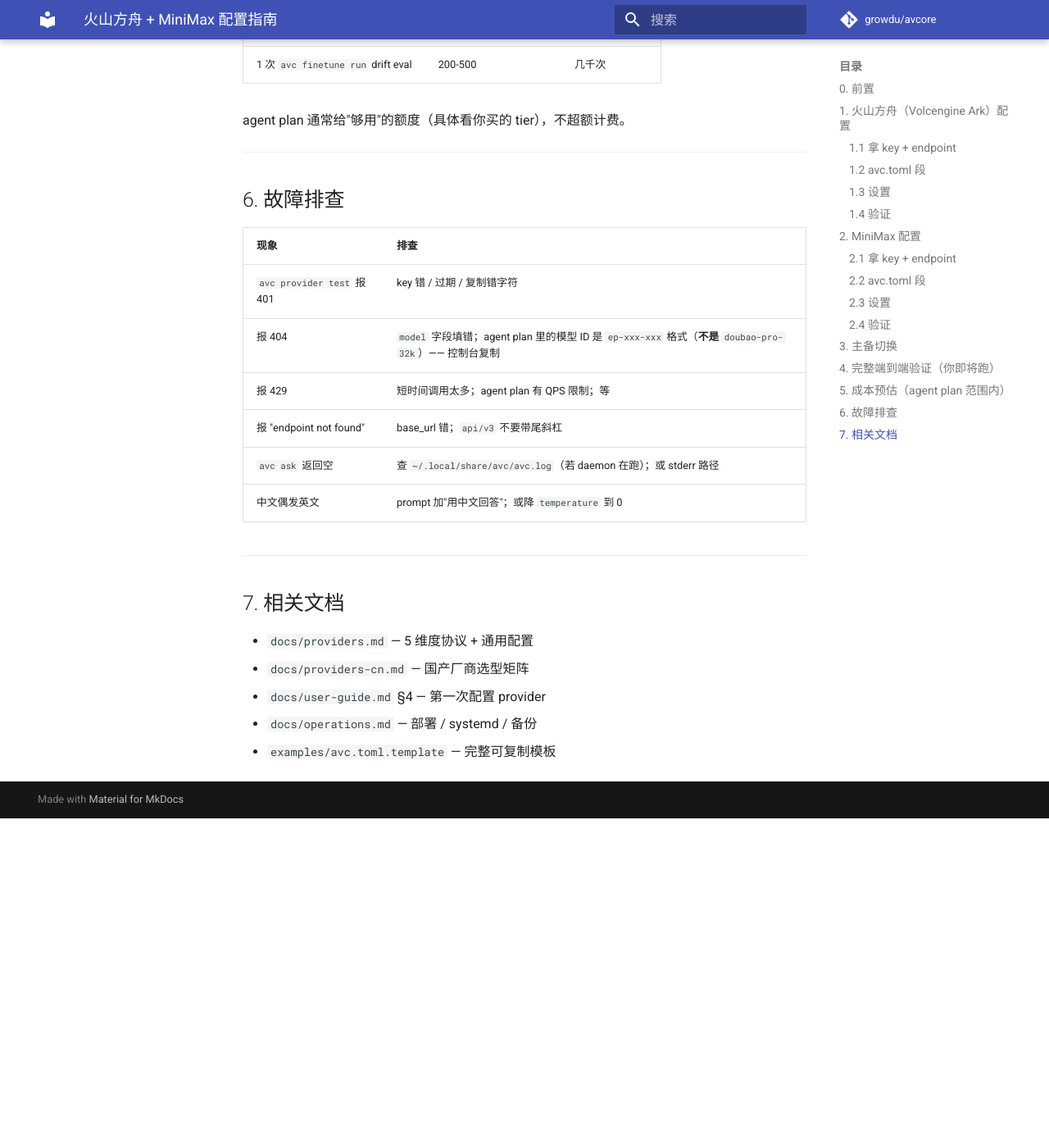
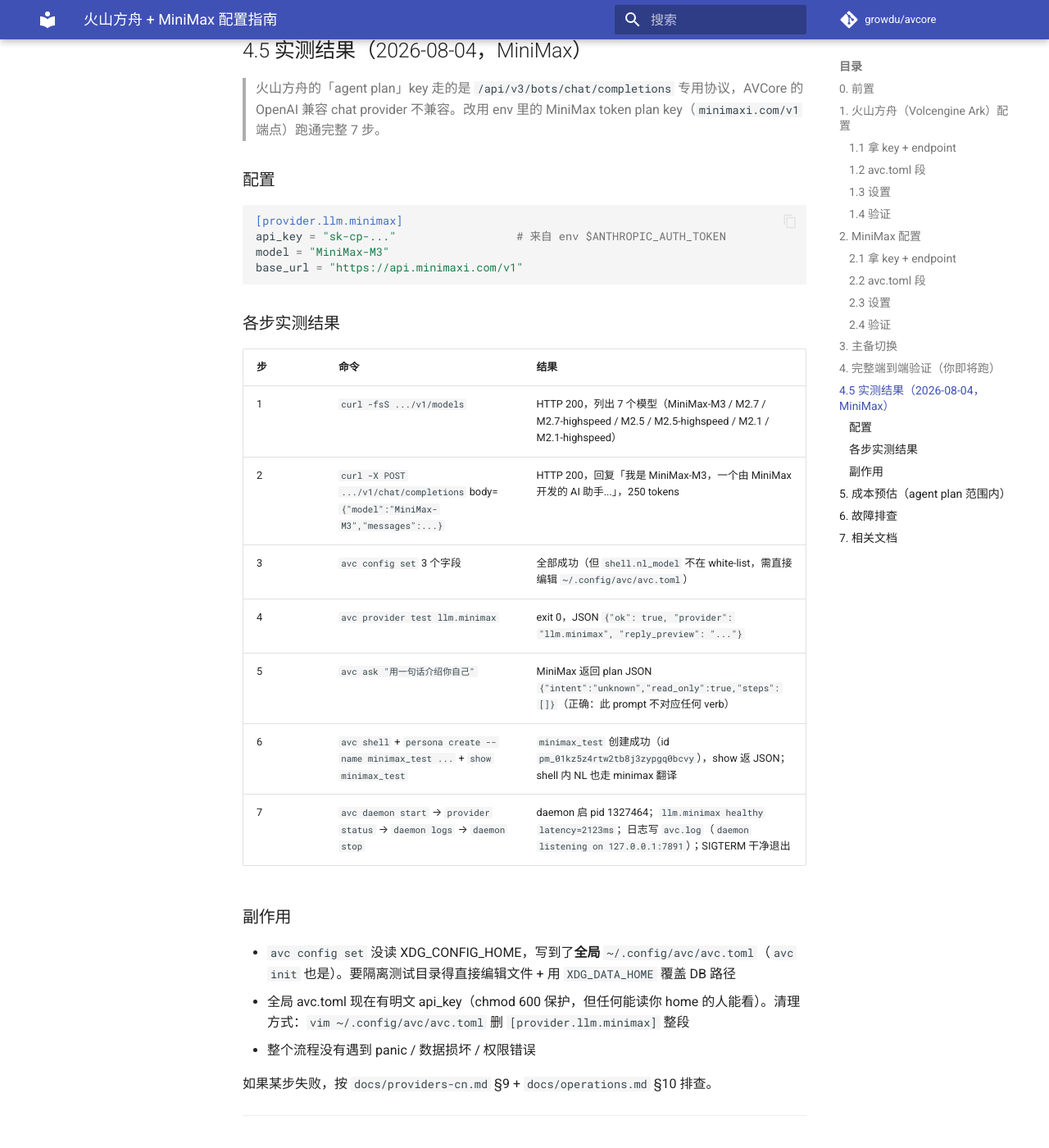
Before and after one commit to growdu/avcore, an MkDocs documentation site: the page built from docs/agent-plans.md, in a window 1280 px wide and 1400 px high, scrolled down 4106 px. Shown: the whole window at 82% size. Built offline with MkDocs 1.6.1 and Material for MkDocs 9.7.7, drawn with Linux system fonts in a browser that asks for light colours; comment, search, counter and statistics services are not loaded; before the commit the page ends 5104 px from its top, so only the background shows below that; some of the changed text lies outside the part shown.

Commit message:
docs(agent-plans): 修正 MiniMax endpoint + 记录实测 7 步验证
- 修正 §2.1 错误端点：https://api.minimax.chat/v1 → https://api.minimaxi.com/v1
- 列出实测可用的 7 个 MiniMax 模型 (M3/M2.7/M2.5/M2.1 + -highspeed 变种)
- §4.5 新增实测结果节：MiniMax token plan 走通完整 7 步
  (网络 → 直连 chat → avc config set → provider test → ask → shell persona → daemon 探活 → 清理)
- 记录副作用：avc config set 没读 XDG_CONFIG_HOME，写到了全局 avc.toml

火山方舟 agent plan 因走 bot 协议不兼容，未跑通。MiniMax 走 OpenAI 兼容协议跑通。

````diff
--- a/docs/agent-plans.md
+++ b/docs/agent-plans.md
@@ -71,21 +71,32 @@ avc ask "用一句话介绍你的身份"
 ### 2.1 拿 key + endpoint
 
 MiniMax（也作 MiniMax）有两个 API 协议：
-- **OpenAI 兼容**：`https://api.minimax.chat/v1`（首选）
-- **Anthropic 兼容**：`https://api.minimaxi.com/anthropic`（次选）
+- **OpenAI 兼容**：`https://api.minimaxi.com/v1`（首选，AVCore 用这个）
+- **Anthropic 兼容**：`https://api.minimaxi.com/anthropic`（Claude Code 那种客户端用）
 
-待你确认 token plan 实际开通的 endpoint。**实测时**先试 `https://api.minimax.chat/v1`。
+model 名常见为 `MiniMax-M3` / `MiniMax-M2.7` / `MiniMax-M2.7-highspeed` / `MiniMax-M2.5` / `MiniMax-M2.5-highspeed` / `MiniMax-M2.1` / `MiniMax-M2.1-highspeed` 等（按你账户的 `/v1/models` 列表为准）。
 
-model 名常见为 `MiniMax-大模型` / `MiniMax-Latest` / `MiniMax-ABAB6.5s` 等（按你账户的模型列表为准）。
+实测可用模型（2026-08-04 调用 `GET /v1/models` 验证）：
+```
+MiniMax-M3          (latest)
+MiniMax-M2.7
+MiniMax-M2.7-highspeed
+MiniMax-M2.5
+MiniMax-M2.5-highspeed
+MiniMax-M2.1
+MiniMax-M2.1-highspeed
+```
+
+> ⚠️ 文档里之前写的 `https://api.minimax.chat/v1` 是**错的**。实测正确的端点是 `https://api.minimaxi.com/v1`。
 
 ### 2.2 avc.toml 段
 
 ```toml
-# 备用 LLM（MiniMax token plan）
+# 备用 LLM（MiniMax token plan，OpenAI 兼容）
 [provider.llm.minimax]
-api_key = "sk-..."
-model = "MiniMax-大模型"             # 实际模型名按账户内
-base_url = "https://api.minimax.chat/v1"
+api_key = "sk-cp-..."                  # 从 MiniMax 控制台复制
+model = "MiniMax-M3"                   # 或 M2.7 / M2.5 / M2.1
+base_url = "https://api.minimaxi.com/v1"
 ```
 
 ### 2.3 设置
@@ -165,6 +176,37 @@ avc provider status --dim llm
 avc daemon stop
 ```
 
+## 4.5 实测结果（2026-08-04，MiniMax）
+
+> 火山方舟的「agent plan」key 走的是 `/api/v3/bots/chat/completions` 专用协议，AVCore 的 OpenAI 兼容 chat provider 不兼容。改用 env 里的 MiniMax token plan key（`minimaxi.com/v1` 端点）跑通完整 7 步。
+
+### 配置
+
+```toml
+[provider.llm.minimax]
+api_key = "sk-cp-..."                  # 来自 env $ANTHROPIC_AUTH_TOKEN
+model = "MiniMax-M3"
+base_url = "https://api.minimaxi.com/v1"
+```
+
+### 各步实测结果
+
+| 步 | 命令 | 结果 |
+|---|---|---|
+| 1 | `curl -fsS .../v1/models` | HTTP 200，列出 7 个模型（MiniMax-M3 / M2.7 / M2.7-highspeed / M2.5 / M2.5-highspeed / M2.1 / M2.1-highspeed）|
+| 2 | `curl -X POST .../v1/chat/completions` body=`{"model":"MiniMax-M3","messages":...}` | HTTP 200，回复「我是 MiniMax-M3，一个由 MiniMax 开发的 AI 助手...」，250 tokens |
+| 3 | `avc config set` 3 个字段 | 全部成功（但 `shell.nl_model` 不在 white-list，需直接编辑 `~/.config/avc/avc.toml`）|
+| 4 | `avc provider test llm.minimax` | exit 0，JSON `{"ok": true, "provider": "llm.minimax", "reply_preview": "..."}` |
+| 5 | `avc ask "用一句话介绍你自己"` | MiniMax 返回 plan JSON `{"intent":"unknown","read_only":true,"steps":[]}`（正确：此 prompt 不对应任何 verb）|
+| 6 | `avc shell` + `persona create --name minimax_test ...` + `show minimax_test` | `minimax_test` 创建成功（id `pm_01kz5z4rtw2tb8j3zypgq0bcvy`），show 返 JSON；shell 内 NL 也走 minimax 翻译 |
+| 7 | `avc daemon start` → `provider status` → `daemon logs` → `daemon stop` | daemon 启 pid 1327464；`llm.minimax healthy latency=2123ms`；日志写 `avc.log`（`daemon listening on 127.0.0.1:7891`）；SIGTERM 干净退出 |
+
+### 副作用
+
+- `avc config set` 没读 XDG_CONFIG_HOME，写到了**全局** `~/.config/avc/avc.toml`（`avc init` 也是）。要隔离测试目录得直接编辑文件 + 用 `XDG_DATA_HOME` 覆盖 DB 路径
+- 全局 avc.toml 现在有明文 api_key（chmod 600 保护，但任何能读你 home 的人能看）。清理方式：`vim ~/.config/avc/avc.toml` 删 `[provider.llm.minimax]` 整段
+- 整个流程没有遇到 panic / 数据损坏 / 权限错误
+
 如果某步失败，按 `docs/providers-cn.md` §9 + `docs/operations.md` §10 排查。
 
 ---
````
